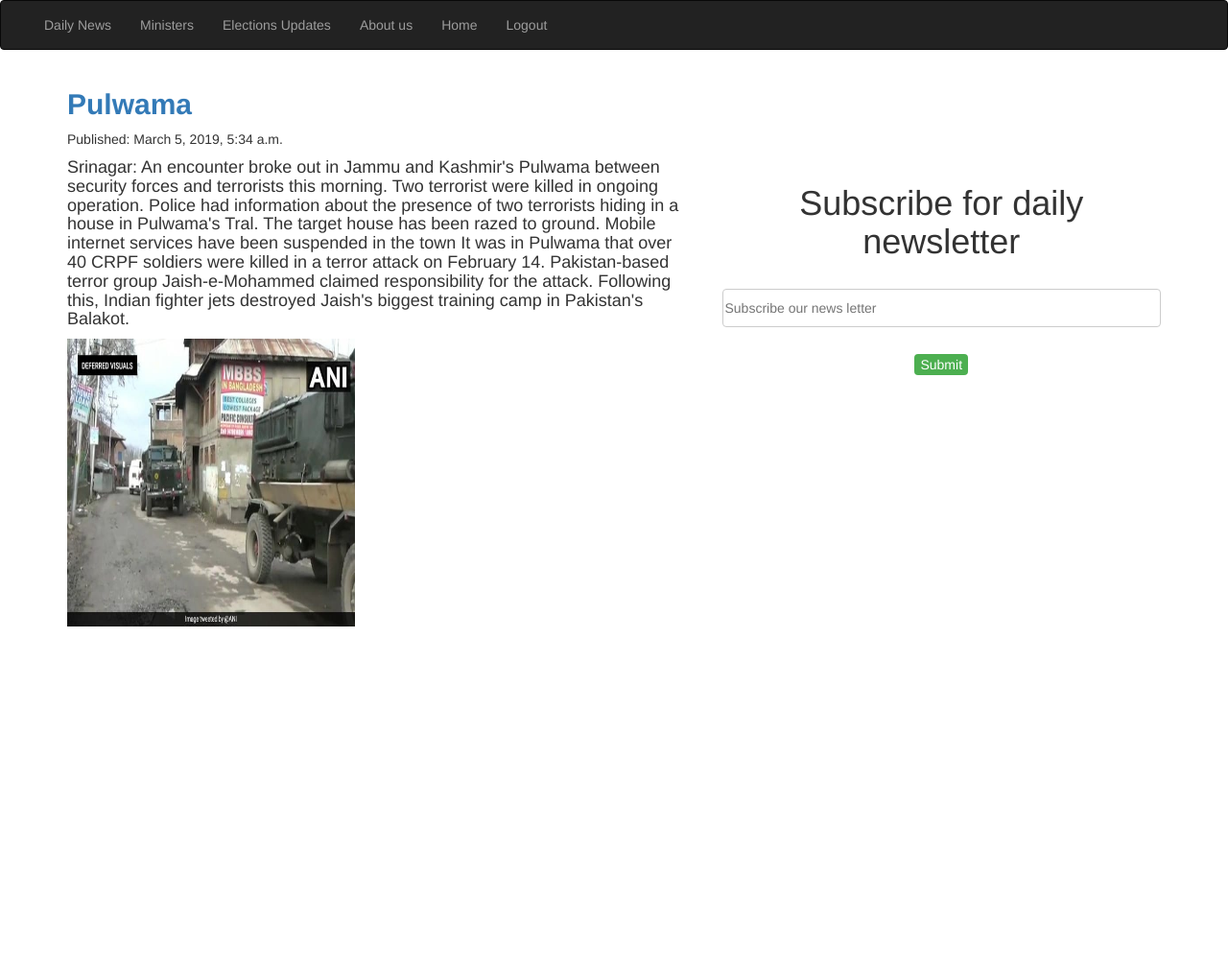
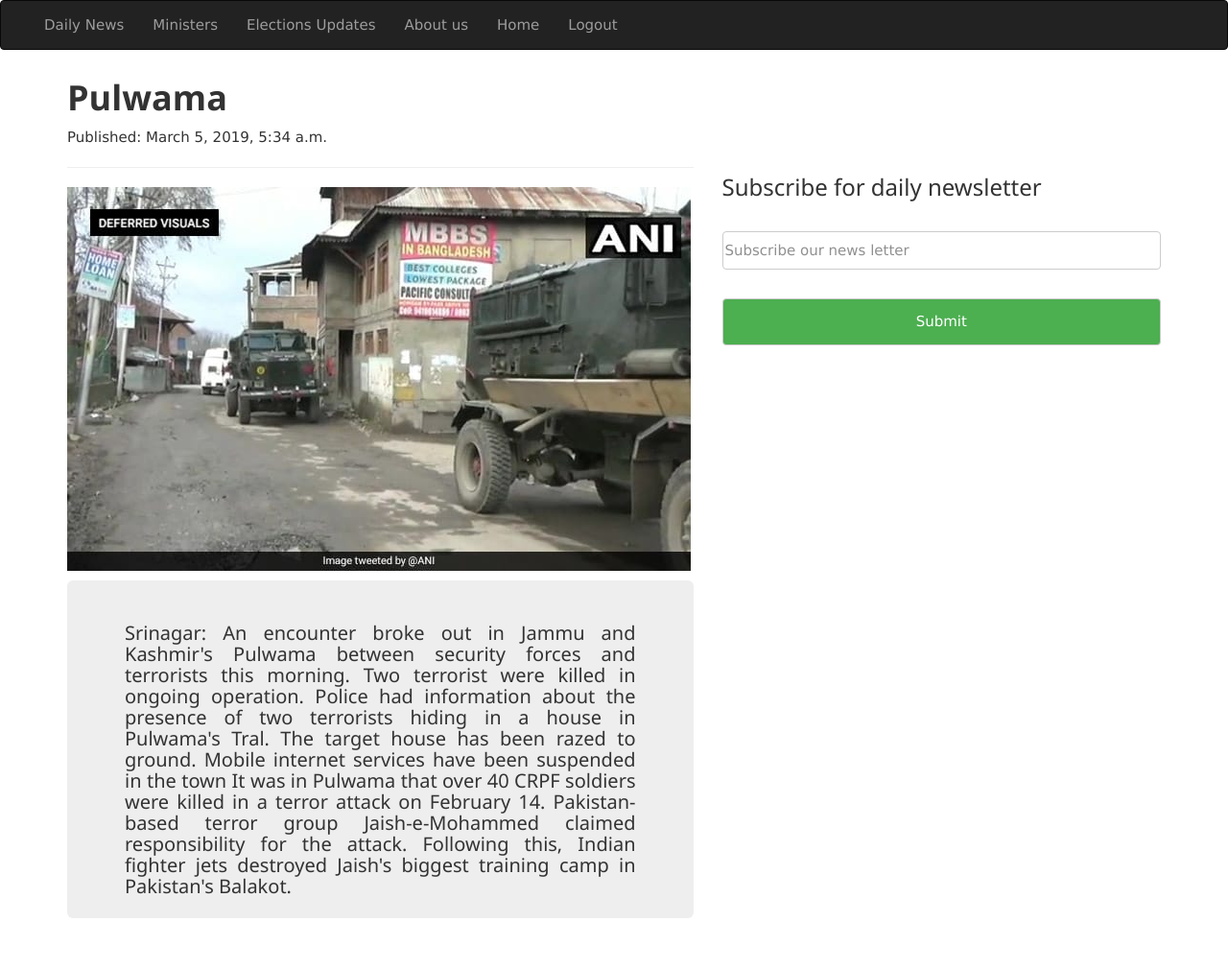
Before and after one commit to gautamamber/Django-social-media-application, a Django app: page /nirvachit/ in a window 1280 px wide. Shown: the whole page at 96% size. Before the commit the page ends 653 px from the top, so only its background shows below. Run offline with Django 3.2, Linux system fonts and the light colour scheme; a user stored in the database is signed in; data comes from the database, SQL or seed files in the repository; both versions use the stored data as it was after the commit; some libraries are stand-ins or nearby versions.

Commit message:
Post list page updated

```diff
--- a/pollapp/templates/pollapp/post_list.html
+++ b/pollapp/templates/pollapp/post_list.html
@@ -1,26 +1,42 @@
 {% extends 'base.html' %}
 {% block body %}
 {% load static %}
-
+    <link rel="stylesheet" href="https://www.w3schools.com/w3css/4/w3.css">
+<style>
+input[type=submit] {
+  width: 100%;
+  padding: 12px 20px;
+  margin: 8px 0;
+  display: inline-block;
+  border: 1px solid #ccc;
+  border-radius: 4px;
+  box-sizing: border-box;
+}
 </style>
 <link rel="stylesheet" href="{% static 'css/style.css' %}">
 <div class="container">
     <div class="row">
         <div class="col-sm-7 col-xs-12">
             {% for post in posts %}
-            <h2><b><a href="{% url 'pollapp:details' post.id %}">{{ post.title }}</a></b></h2>
+            <h1><b><a href="{% url 'pollapp:details' post.id %}">{{ post.title }}</a></b></h1>
             <p>Published: {{ post.published_date }}</p>
-            <h4><p>{{ post.text|linebreaksbr }}</p></h4>
-            <img src="{% if post.image %} {{ post.image.url }} {% else %} {% static 'img/default.jpg' %} {% endif %}" alt="..." style="height: 300px; width: 300px;" class = "img-responsive ">
-
+            <hr>
+            <img src="{% if post.image %} {{ post.image.url }} {% else %} {% static 'img/default.jpg' %} {% endif %}" alt="..."  class = "img-responsive ">
+            <h4><p class="w3-justify jumbotron jumbotron-fluid">
+            <br>
+            <br>
+            {{ post.text|linebreaksbr }}
+            <br>
+            <br>
+            </p></h4>
 
             <br>
             {% endfor %}
         </div>
         <div class="col-sm-5 col-xs-12" style="margin-top: 100px;">
-        <center><h1>Subscribe for daily newsletter</h1></center>
-            <form method="POST">
-    {% csrf_token %}
+        <h3>Subscribe for daily newsletter</h3>
+        <form method="POST">
+        {% csrf_token %}
     <br>
     <input type="email" name="email" style="height: 40px;" placeholder="Subscribe our news letter"><br>
 
```
Also changed, not shown: pollapp/templates/pollapp/password_change.html (deleted, +0 -13 lines), pollapp/templates/pollapp/password_change_done.html (deleted, +0 -15 lines), db.sqlite3.
